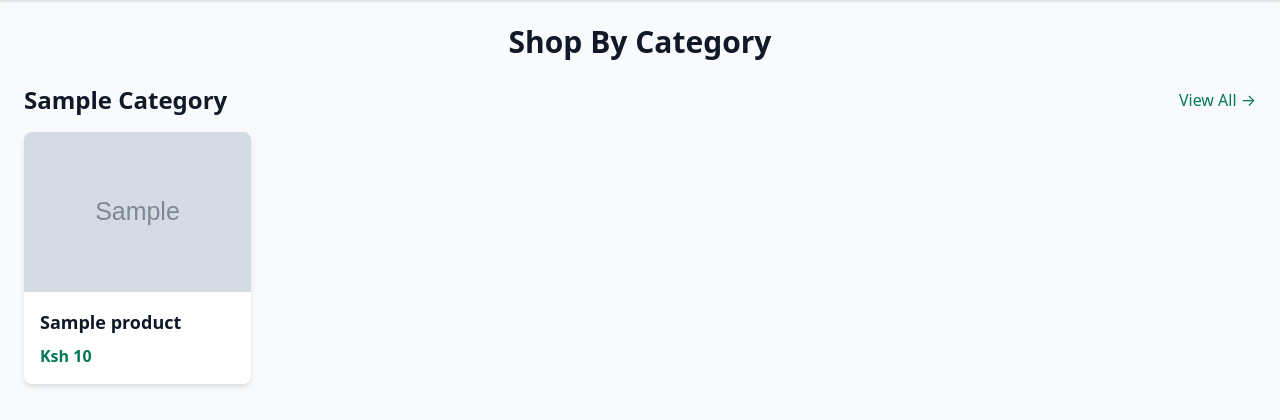
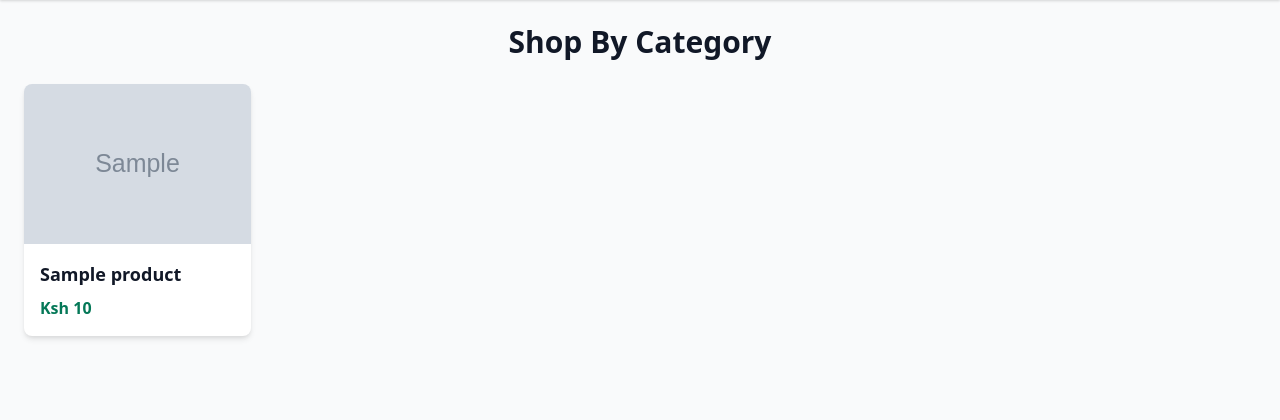
Before and after one commit to roparon/Bomet_Machineries_Ldt, a Python web app: template app/templates/index.html in a window 1280 px wide. Shown: the part 120-540 px from the top of the page. Run offline with Jinja, Linux system fonts and the light colour scheme; the template is opened without the code that fills it: most values are stand-ins (such as "Sample title", 1, 10 or a date in 2020); grey boxes marked "Sample" are stand-in pictures.

Commit message:
created templated folderand aded index and base.html

```diff
--- a/app/templates/index.html
+++ b/app/templates/index.html
@@ -5,12 +5,6 @@
 <h2 class="text-3xl font-bold mb-6 text-center">Shop By Category</h2>
 {% for category, category_products in categorized_products.items() %}
 <section id="{{ category }}" class="mb-12">
-    <div class="flex justify-between items-center mb-4">
-        <h3 class="text-2xl font-semibold capitalize">{{ category }}</h3>
-        <a href="{{ url_for('shop.category', category=category) }}" class="text-green-700 hover:underline">
-            View All →
-        </a>
-    </div>
     <div class="grid grid-cols-2 sm:grid-cols-3 lg:grid-cols-5 gap-6">
         {% for product in category_products %}
         <div class="bg-white shadow-md rounded-lg overflow-hidden hover:shadow-lg transition">
```
